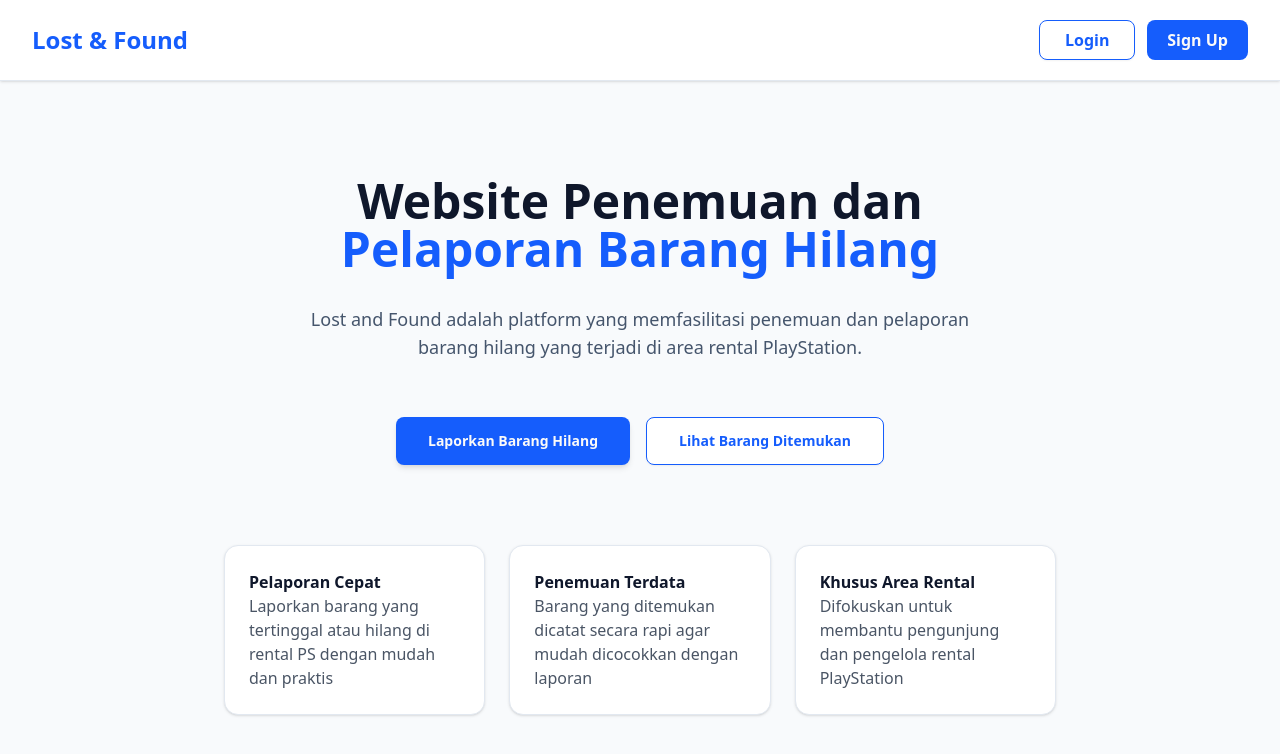
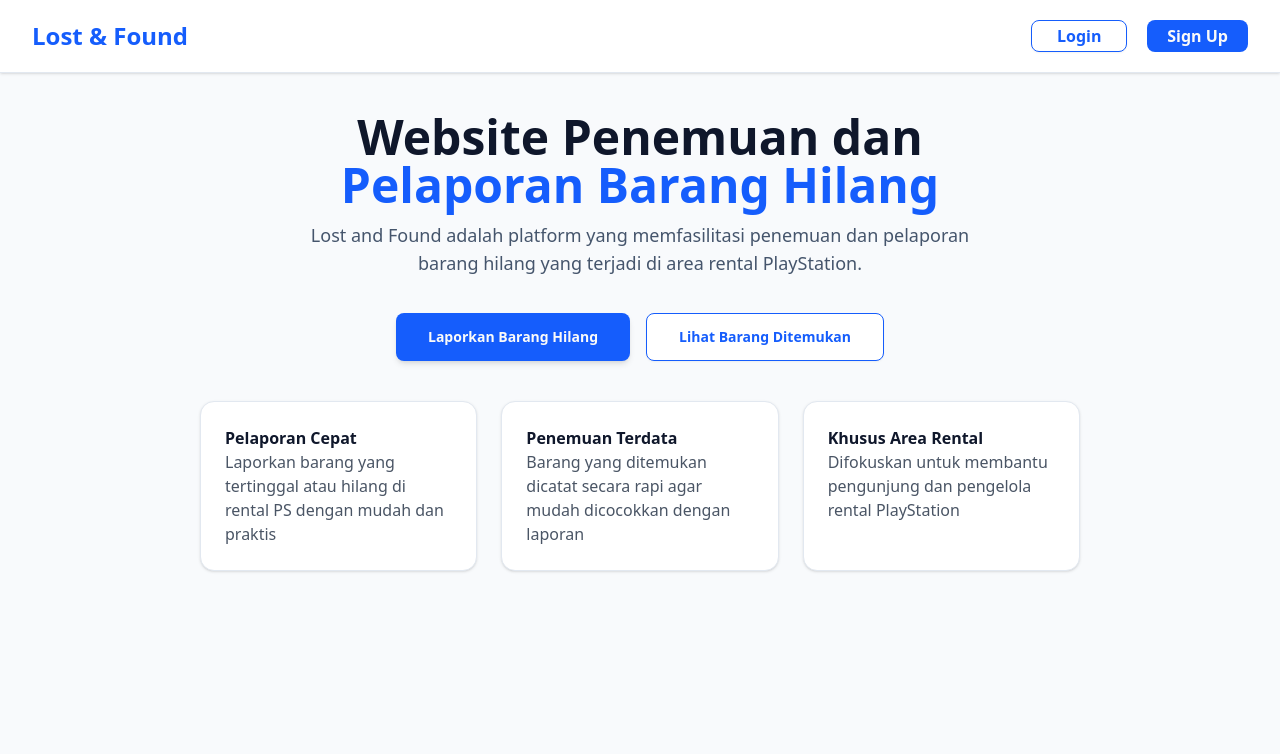
Before and after one commit to megustaSzy/lostnfound, a Next.js app: page / in a window 1280 px wide. Shown: the top 754 px of the page. Built offline with nearby package versions, Linux system fonts and the light colour scheme.

Commit message:
feat: add label editFoundReportAdmin

```diff
--- a/src/app/page.tsx
+++ b/src/app/page.tsx
@@ -6,7 +6,7 @@ export default function HomePage() {
   return (
     <section className="min-h-screen bg-slate-50">
       <HomeHeader />
-      <main className="relative mx-auto max-w-4xl px-4 sm:px-6 lg:px-8 py-24">
+      <main className="relative mx-auto max-w-4xl px-4 sm:px-6 lg:px-2 py-10">
         <HomeHero />
         <HomeFeatures />
       </main>
--- a/src/components/admin/EditFoundReportAdmin.tsx
+++ b/src/components/admin/EditFoundReportAdmin.tsx
@@ -15,6 +15,7 @@ import { Textarea } from "@/components/ui/textarea";
 import { FoundReportAdmin } from "@/types/foundReportAdmin";
 import { updateFound } from "@/services/found";
 import { useToast } from "@/components/ui/use-toast";
+import { Label } from "@/components/ui/label";
 
 interface Props {
   open: boolean;
@@ -29,7 +30,7 @@ export function EditFoundReportAdmin({
   report,
   swrKey,
 }: Props) {
-  const { toast } = useToast(); // ✅ PINDAH KE ATAS
+  const { toast } = useToast();
 
   const [form, setForm] = useState({
     namaBarang: "",
@@ -94,23 +95,35 @@ export function EditFoundReportAdmin({
         </DialogHeader>
 
         <form className="space-y-4" onSubmit={handleSubmit}>
+          <div>
+            <Label htmlFor="namaBarang">Nama Barang</Label>
             <Input
+              id="namaBarang"
               placeholder="Nama barang"
               value={form.namaBarang}
               onChange={(e) => setForm({ ...form, namaBarang: e.target.value })}
             />
+          </div>
 
+          <div>
+            <Label htmlFor="deskripsi">Deskripsi</Label>
             <Textarea
+              id="deskripsi"
               placeholder="Deskripsi"
               value={form.deskripsi}
               onChange={(e) => setForm({ ...form, deskripsi: e.target.value })}
             />
+          </div>
 
+          <div>
+            <Label htmlFor="lokasiTemu">Lokasi Ditemukan</Label>
             <Input
+              id="lokasiTemu"
               placeholder="Lokasi ditemukan"
               value={form.lokasiTemu}
               onChange={(e) => setForm({ ...form, lokasiTemu: e.target.value })}
             />
+          </div>
 
           <DialogFooter>
             <Button type="submit" disabled={isSubmitting}>
--- a/src/components/home/HomeFeatures.tsx
+++ b/src/components/home/HomeFeatures.tsx
@@ -22,7 +22,7 @@ export function HomeFeatures() {
     );
   }
   return (
-    <section className="mt-20 grid grid-cols-1 sm:grid-cols-2 lg:grid-cols-3 gap-6">
+    <section className="mt-10 grid grid-cols-1 sm:grid-cols-2 lg:grid-cols-3 gap-6">
       <Feature
         title="Pelaporan Cepat"
         description="Laporkan barang yang tertinggal atau hilang di rental PS dengan mudah dan praktis"
--- a/src/components/home/HomeHeader.tsx
+++ b/src/components/home/HomeHeader.tsx
@@ -12,11 +12,11 @@ export function HomeHeader() {
           </h1>
 
           {/* Action Buttons */}
-          <div className="flex items-center gap-3">
+          <div className="flex items-center gap-5">
             <Link href="/login">
               <Button
                 variant="outline"
-                className="h-10 min-w-[96px] px-5 text-sm sm:text-base
+                className="h-8 min-w-[96px] px-5 text-sm sm:text-base
                            border-blue-600 text-blue-600 hover:bg-blue-50
                            font-semibold"
               >
@@ -26,7 +26,7 @@ export function HomeHeader() {
 
             <Link href="/signup">
               <Button
-                className="h-10 min-w-[96px] px-5 text-sm sm:text-base
+                className="h-8 min-w-[96px] px-5 text-sm sm:text-base
                            font-semibold bg-blue-600 hover:bg-blue-700"
               >
                 Sign Up
--- a/src/components/home/HomeHero.tsx
+++ b/src/components/home/HomeHero.tsx
@@ -3,7 +3,7 @@ import { Button } from "@/components/ui/button";
 
 export function HomeHero() {
   return (
-    <section className="mx-auto max-w-4xl px-4 text-center space-y-6 sm:space-y-8">
+    <section className="mx-auto max-w-4xl px-4 text-center space-y-6 sm:space-y-3">
       {/* Title */}
       <h2 className="font-bold text-3xl sm:text-4xl md:text-5xl text-slate-900">
         Website Penemuan dan
```
Lines whose indentation alone changed are shown as unchanged.
